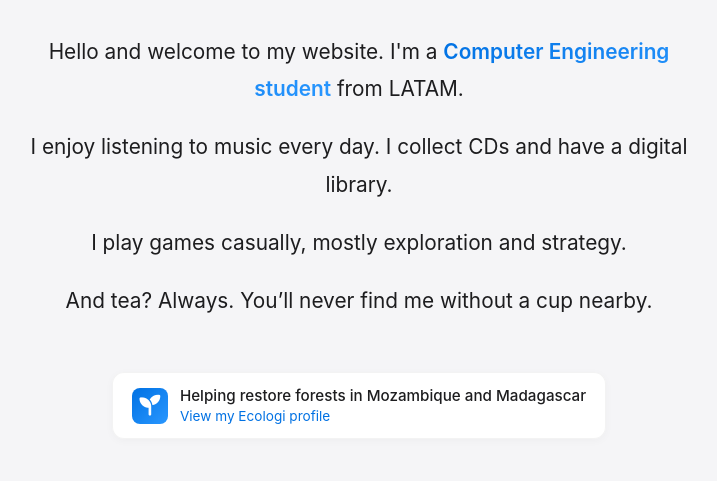
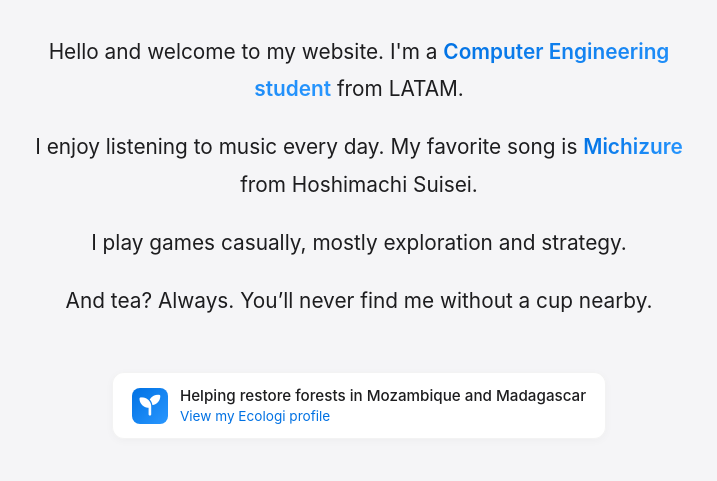
Before and after one commit to matias-damian/website, a plain HTML site: page index.html in a window 1280 px wide. Shown: the part 211-692 px from the top of the page, without its empty margins (281-998 px from the left). Drawn offline with Linux system fonts and the light colour scheme.

Commit message:
Update index.html

```diff
--- a/index.html
+++ b/index.html
@@ -315,7 +315,7 @@
 			</header>
 			<section class="bio-section">
 			    <p>Hello and welcome to my website. I'm a <span class="highlight">Computer Engineering student</span> from LATAM.</p>
-    <p>I enjoy listening to music every day. I collect CDs and have a digital library.</p>
+    <p>I enjoy listening to music every day. My favorite song is <a class="highlight" style="text-decoration: none" href="https://open.spotify.com/intl-es/track/6wmcrRId5aeo7hiEqHAtEO?si=413bd5ccde8c4f52&nd=1&dlsi=6c4d7c9760824034" target="_blank">Michizure</a> from Hoshimachi Suisei.</p>
     <p>I play games casually, mostly exploration and strategy.</p>
     <p>And tea? Always. You’ll never find me without a cup nearby.</p>
 		<div class="ecologi-container">
```
